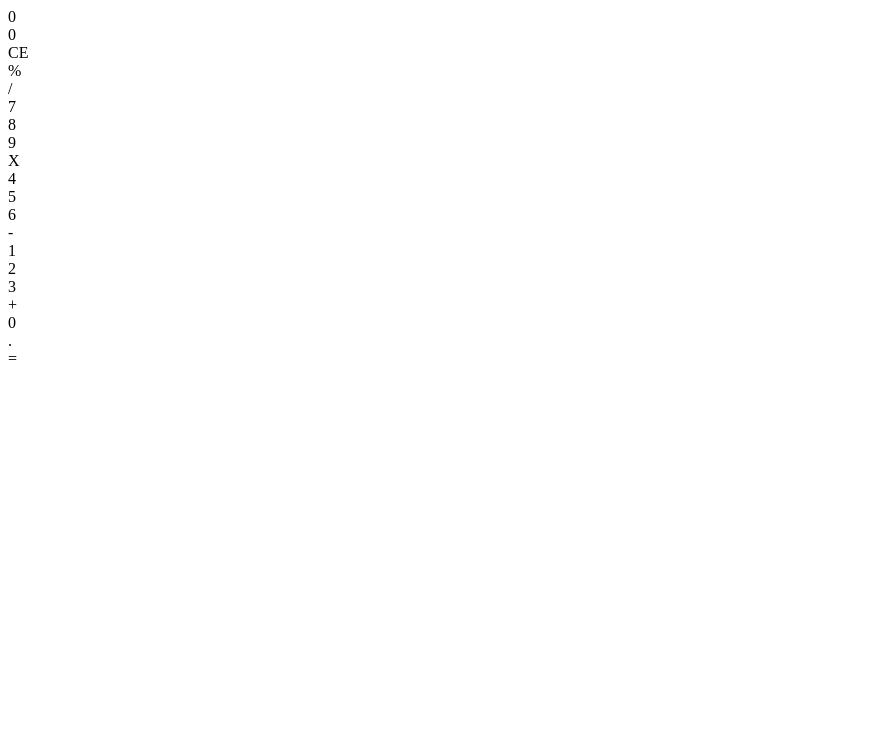
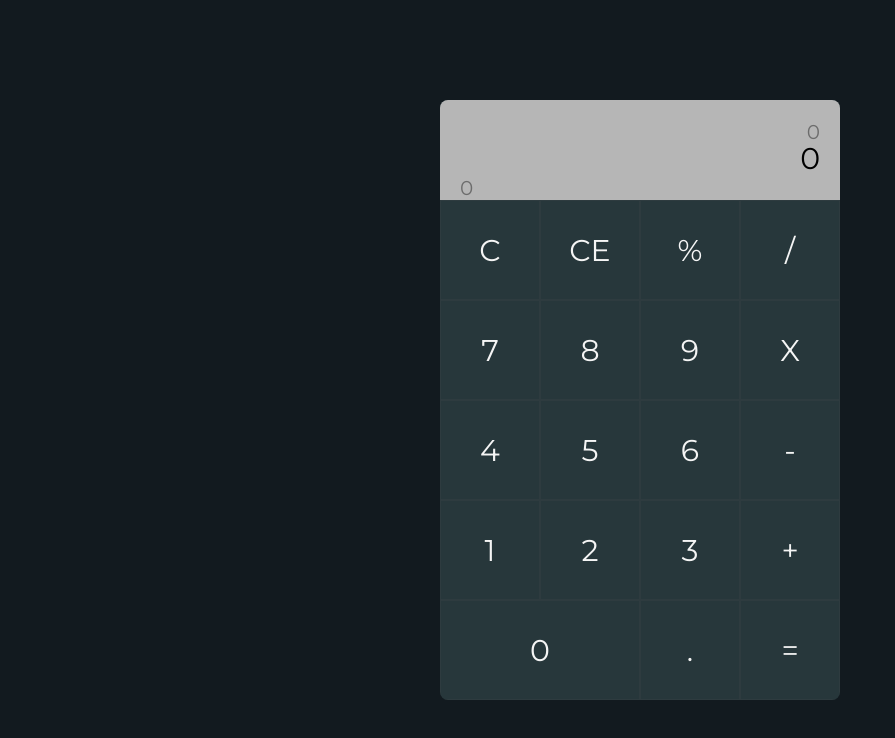
Before and after one commit to Jkidd0170/Calculator, a plain HTML site: page index.html in a window 1280 px wide. Shown: the whole page, without its empty margins (0-895 px from the left). Drawn offline with Linux system fonts and the light colour scheme.

Commit message:
added CSS

```diff
--- a/index.html
+++ b/index.html
@@ -3,8 +3,8 @@
 <head>
     <meta charset="UTF-8">
     <meta name="viewport" content="width=device-width, intial-scale=1.0">
+    <title>Document</title>
     <link rel="stylesheet" href="style.css">
-    <title>Document</title>
 </head>
 <body>
     <section>
@@ -12,10 +12,10 @@
             <div class="display">
                <div class="display-1">0</div>
                <div class="display-2">0</div>
-               <div class="temp-result"></div>
+               <div class="temp-result">0</div>
             </div>
             <div class="all-buttons">
-                <div class="button all-clear"></Cdiv>
+                <div class="button all-clear">C</div>
                 <div class="button last-entiny-clear">CE</div>
                 <div class="button operation">%</div>
                 <div class="button operation">/</div>
--- a/style.css
+++ b/style.css
@@ -0,0 +1,69 @@
+@import url('https://fonts.googleapis.com/css2?family=Montserrat:wght@300;400;700&display=swap');
+*{
+    display: swap;
+    padding: 0;
+    margin: 0;
+    box-sizing: border-box;
+}
+html{
+    font-family: 'Montserrat';
+}
+section{
+    background-color: rgb(18, 26, 31);
+    min-height: 100vh;
+    width: 100%;
+    display: flex;
+    align-items: center;
+    justify-content: center;
+}
+.container{
+    width: 90%;
+    max-width: 400px;
+    background-color: rgb(39, 55, 59);
+    border-radius: 8px;
+    overflow: hidden;
+}
+.display{
+    background-color: rgb(182, 182, 182);
+    height: 100px;
+    width: 100%;
+    text-align: right;
+    padding: 20px;
+    font-size: 30px;
+    position: relative;
+}
+.display-1{
+    opacity: .4;
+    font-size: 20px;
+    height: 20px;
+    overflow: hidden;
+}
+.temp-result{
+    position: absolute;
+    bottom: 0;
+    left: 10;
+    font-size: 20px;
+    opacity: .4;
+}
+.all-buttons{
+    color: whitesmoke;
+    display: grid;
+    grid-template: repeat(4, 1fr) / repeat(4, 1fr);
+}
+.button{
+    border: .5px solid rgba(92, 92, 92, 0.137);
+    display: inline-block;
+    height: 100px;
+    width: 100%;
+    display: flex;
+    align-items: center;
+    justify-content: center;
+    font-size: 30px;
+    cursor: pointer;
+}
+.button:hover{
+    background-color: rgb(30, 43, 46);
+}
+.btn-0{
+    grid-column: 1/3;
+}
```
